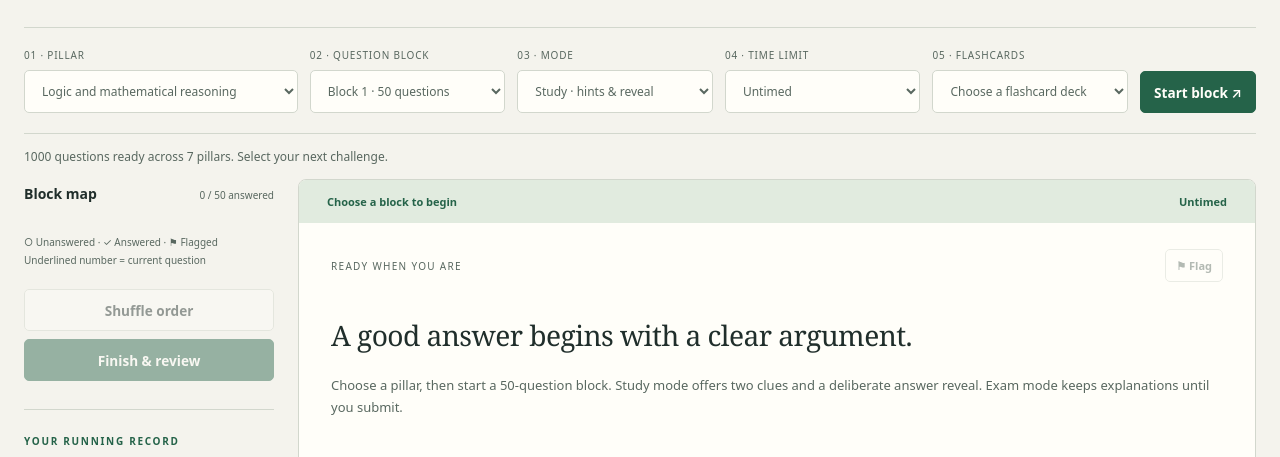
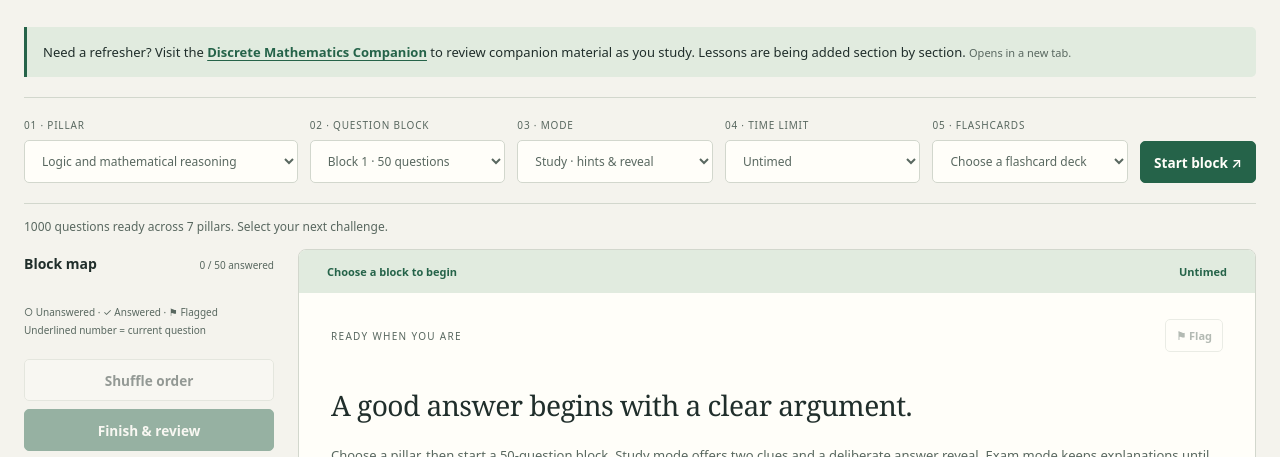
Before and after one commit to Babuptx/cs-2305-dm, a website with bundled scripts: page index.html in a window 1280 px wide. Shown: the part 285-742 px from the top of the page. Built offline with nearby package versions, Linux system fonts and the light colour scheme.

Commit message:
Link homepage to discrete mathematics companion

```diff
--- a/index.html
+++ b/index.html
@@ -6,6 +6,7 @@
 <header><a class="brand" href="./"><span class="mark" aria-hidden="true">∴</span><span>DISCRETE<span class="brand-small">CS 2305 / PRACTICE LAB</span></span></a><div class="header-actions"><button id="reference">Reference sheet</button><button id="theme" aria-label="Toggle light and dark theme">Dark theme</button></div></header>
 <main>
 <section class="intro"><div><p class="eyebrow">MATHEMATICS FOR COMPUTING I</p><h1>Reason it out.</h1><p class="lede">Build intuition. Work the proof. Check your reasoning.</p></div></section>
+<p class="companion-note">Need a refresher? Visit the <a href="https://babuptx.github.io/cs-2305-dm-ex/" target="_blank" rel="noopener">Discrete Mathematics Companion</a> to review companion material as you study. Lessons are being added section by section. <span class="companion-tab-note">Opens in a new tab.</span></p>
 <section class="setup" aria-label="Practice settings"><label>01 · Pillar<select id="pillar" disabled></select></label><label>02 · Question block<select id="block" disabled></select></label><label>03 · Mode<select id="mode"><option value="study">Study · hints & reveal</option><option value="exam">Exam · review after submission</option></select></label><label>04 · Time limit<select id="duration"><option value="0">Untimed</option><option value="1800">30 minutes</option><option value="3000">50 minutes</option><option value="4500">75 minutes</option><option value="5400">90 minutes</option></select></label><label>05 &middot; Flashcards<select id="flashcards"><option value="">Choose a flashcard deck</option><option value="data/flashcards/utd-midterm.json">UTD Midterm Flashcards</option></select></label><button id="start" class="primary" disabled>Start block ↗</button><button id="resume" hidden>Resume saved block</button></section>
 <p id="pillar-description" class="pillar-description" hidden></p>
 <div id="status" role="status" class="status">Loading the question inventory…</div>
--- a/styles.css
+++ b/styles.css
@@ -5,6 +5,7 @@
 @media(max-width:600px){header{padding:16px}.brand{font-size:12px}.mark{width:34px;height:34px;font-size:26px}.brand-small{font-size:7px}.header-actions{gap:5px}.header-actions button{padding:7px;font-size:10px}main{padding:0 16px}.intro{display:block;padding:28px 0 24px}.disclaimer{margin-top:18px;max-width:none;font-size:10px}.layout{display:flex;flex-direction:column-reverse}.setup{gap:10px}.setup label{min-width:120px}.setup select{font-size:11px;padding:8px}.grid{grid-template-columns:repeat(10,1fr)}.grid button{min-height:35px}article{padding:20px 18px}.workspace-bar{padding:13px 18px}.question-footer{padding:14px 18px}.aside-head{margin-top:8px}.aside-actions{grid-template-columns:1fr 1fr}.stats{margin-top:20px}.page-note{margin-top:24px}}
 @media(prefers-reduced-motion:reduce){*{scroll-behavior:auto!important;animation:none!important;transition:none!important}}
 .pillar-description{font-size:12px;line-height:1.7;color:var(--muted);padding:12px 16px;margin:14px 0 0;background:var(--soft);border-left:3px solid var(--accent)}
+.companion-note{font-size:13px;line-height:1.7;color:var(--ink);padding:14px 16px;margin:0 0 20px;background:var(--soft);border-left:3px solid var(--accent);border-radius:0 5px 5px 0}.companion-note a{font-weight:650;text-underline-offset:3px}.companion-tab-note{font-size:11px;color:var(--muted)}
 #reference-dialog{width:min(900px,calc(100% - 24px));max-width:900px;max-height:88vh;max-height:88dvh;padding:0;overflow:hidden}
 #reference-dialog[open]{display:flex;flex-direction:column}
 #reference-dialog .dialog-head{flex-shrink:0;padding:12px 22px;border-bottom:1px solid var(--line);gap:12px}
```
